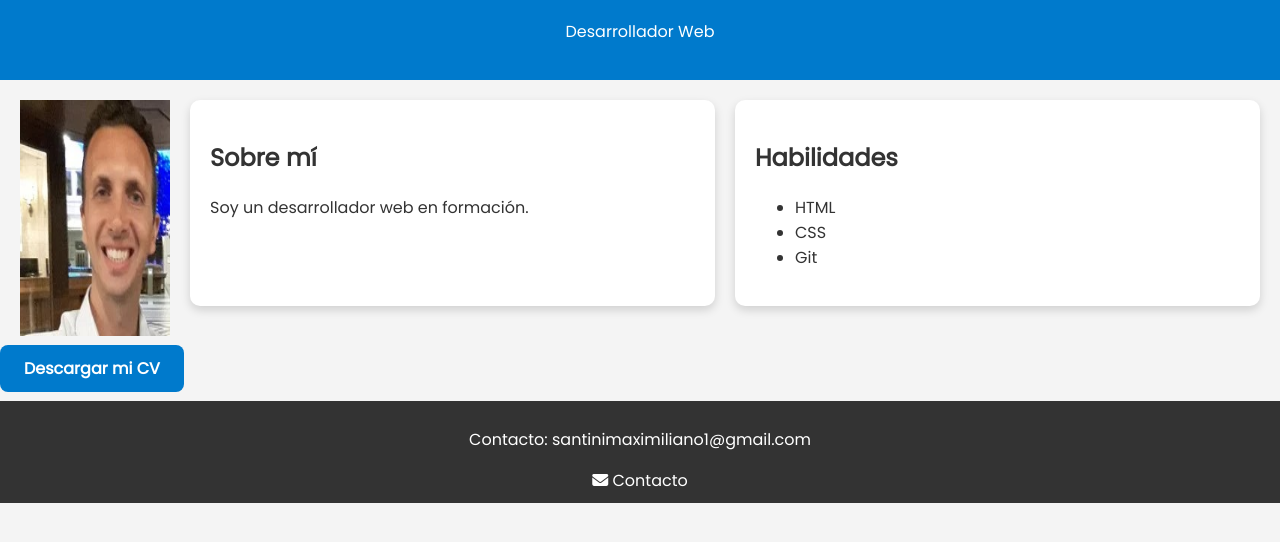
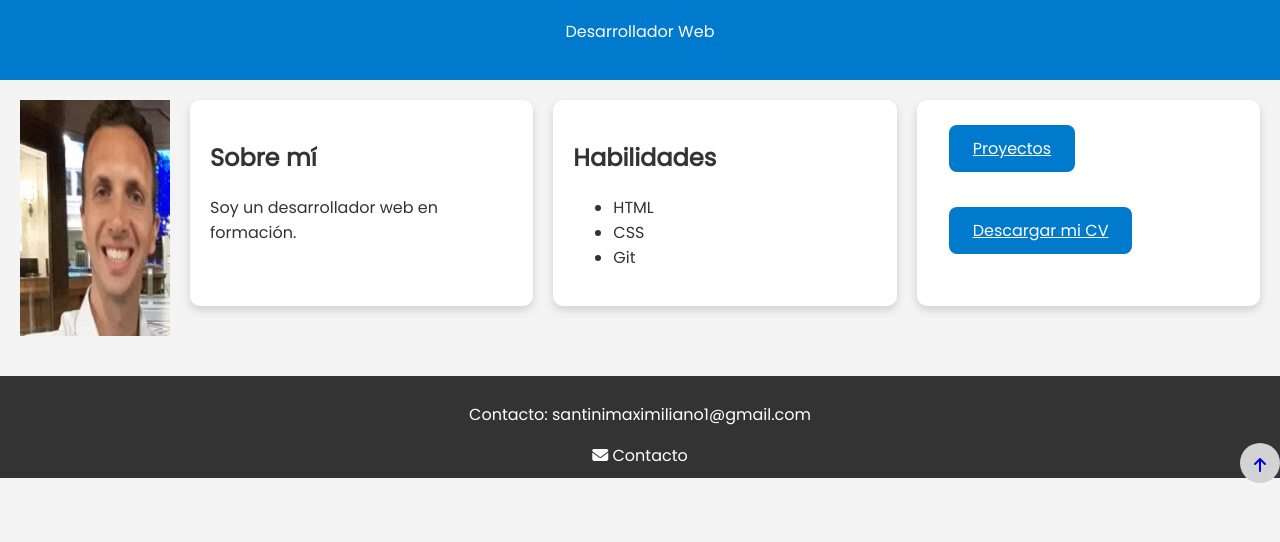
Before and after one commit to msantiniRepo/msantini-portafolio, a plain HTML site: page index.html in a window 1280 px wide. Shown: the part 92-634 px from the top of the page. Drawn offline with Linux system fonts and the light colour scheme.

Commit message:
Animaciones con CSS y scroll suave

```diff
--- a/index.html
+++ b/index.html
@@ -10,18 +10,18 @@
     <title>Maximiliano Santini | Portafolio</title>
   </head>
   <body>
-    <header>
+    <header id="inicio">
       <h1 style="color:brown;">Maximiliano Santini</h1>
       <p>Desarrollador Web</p>
     </header>
 
     <main class="container">
       <img src="assets/foto.jpg" alt="Mi Foto" style="width: 150px;border radius:50%;">
-      <section class="box">
+      <section class="box fade-in">
         <h2>Sobre mí</h2>
         <p>Soy un desarrollador web en formación.</p>
       </section>
-      <section class="box">
+      <section class="box fade-in1">
         <h2>Habilidades</h2>
         <ul>
           <li>HTML</li>
@@ -29,12 +29,16 @@
           <li>Git</li>
         </ul>
       </section>
+      <section class="box fade-in2">
+          <p><a href="#proyectos" class="btn">Proyectos</a></p>
+          <br>
+          <p><a href="cv.pdf" class="btn" download="">Descargar mi CV</a></p>
+      </section>
     </main>
-    <a href="cv.pdf" class="btn" download="">Descargar mi CV</a>
     <footer>
       <p>Contacto: santinimaximiliano1@gmail.com</p>
       <i class="fas fa-envelope"></i> Contacto
-
+      <a href="#inicio" class="slide-up"><i class="fa-solid fa-arrow-up"></i></a>
     </footer>
   </body>
 </html>
--- a/style.css
+++ b/style.css
@@ -1,3 +1,7 @@
+
+html {
+  scroll-behavior: smooth;
+}
 
 body {
   /*font-family: "Roboto", sans-serif;*/
@@ -22,17 +26,17 @@ main {
 .btn {
   background-color: #007acc;
   color: white;
+  margin: 12px;
   padding: 12px 24px;
-  border: none;
   border-radius: 8px;
-  text-decoration: none;
-  font-weight: bold;
-  transition: background-color 0.3s ease;
+  transition: background-color 0.3s ease, transform 0.3s ease;
 }
 
 .btn:hover {
   background-color: #005fa3;
+  transform: scale(1.05);
 }
+
 
 
 footer {
@@ -69,3 +73,46 @@ footer {
     width: 90%;
   }
 }
+
+.fade-in {
+  opacity: 0;
+  animation: fadeIn 2s ease forwards;
+  animation-delay: 0.5s;
+}
+.fade-in1 {
+  opacity: 0;
+  animation: fadeIn 2s ease forwards;
+  animation-delay: 1s;
+}
+.fade-in2 {
+  opacity: 0;
+  animation: fadeIn 2s ease forwards;
+  animation-delay: 1.5s;
+}
+
+@keyframes fadeIn {
+  to {
+    opacity: 1;
+  }
+}
+
+.slide-up {
+  transform: translateY(20px);
+  opacity: 0;
+  animation: slideUp 0.8s ease-out forwards;
+
+  position: absolute;
+  right: 0;
+  background-color: lightgrey;
+  width: 20px;
+  height: 20px;
+  border-radius: 50%;
+  padding: inherit;
+}
+
+@keyframes slideUp {
+  to {
+    transform: translateY(0);
+    opacity: 1;
+  }
+}
```
